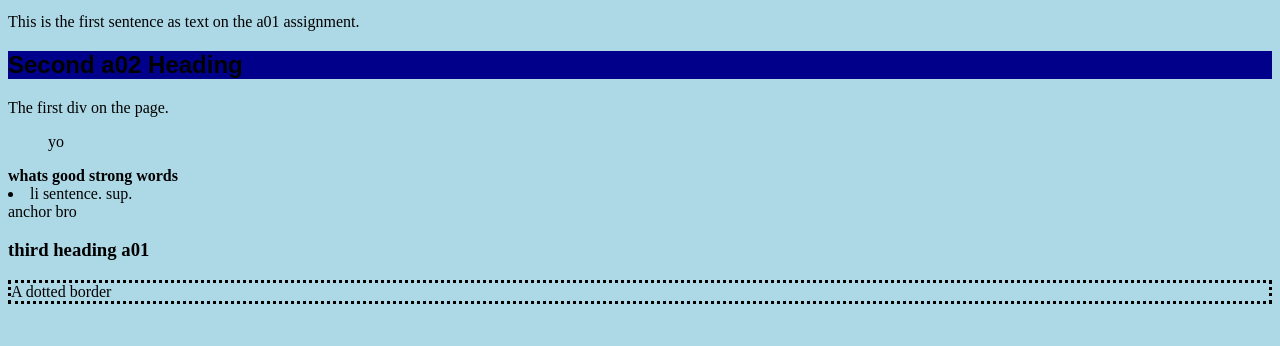
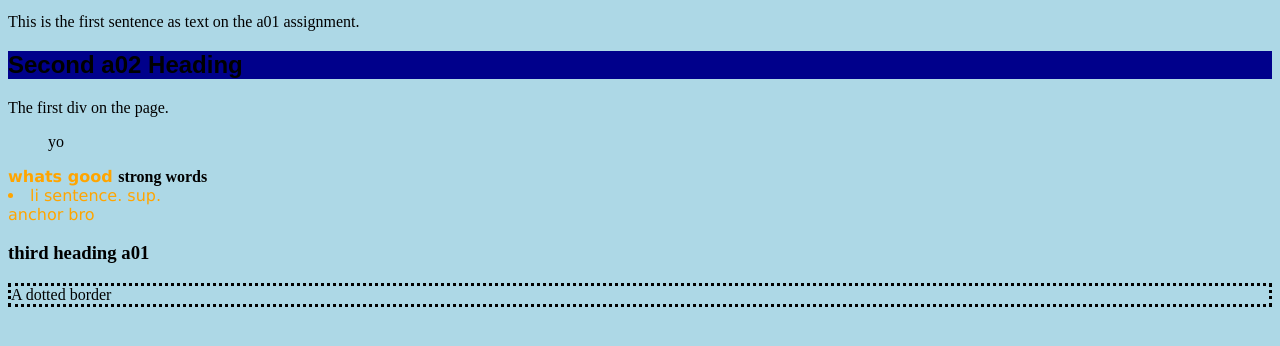
Before and after one commit to jdmar3-comp426/a01-rudra1919, a website: page index.html in a window 1280 px wide. Shown: the part 102-448 px from the top of the page. Drawn offline with Linux system fonts and the light colour scheme.

Commit message:
draftttt

```diff
--- a/mystyle.css
+++ b/mystyle.css
@@ -11,6 +11,18 @@ h2 {
     font-family: sans-serif;
     background-color: #00008b;
 }
+b {
+    font-family: verdana;
+    color: #ffa500;
+}
+li {
+    font-family: verdana;
+    color: #ffa500;
+}
+a {
+    font-family: verdana;
+    color: #ffa500;
+}
 p.dotted {
     border-style: dotted;
 }
```
